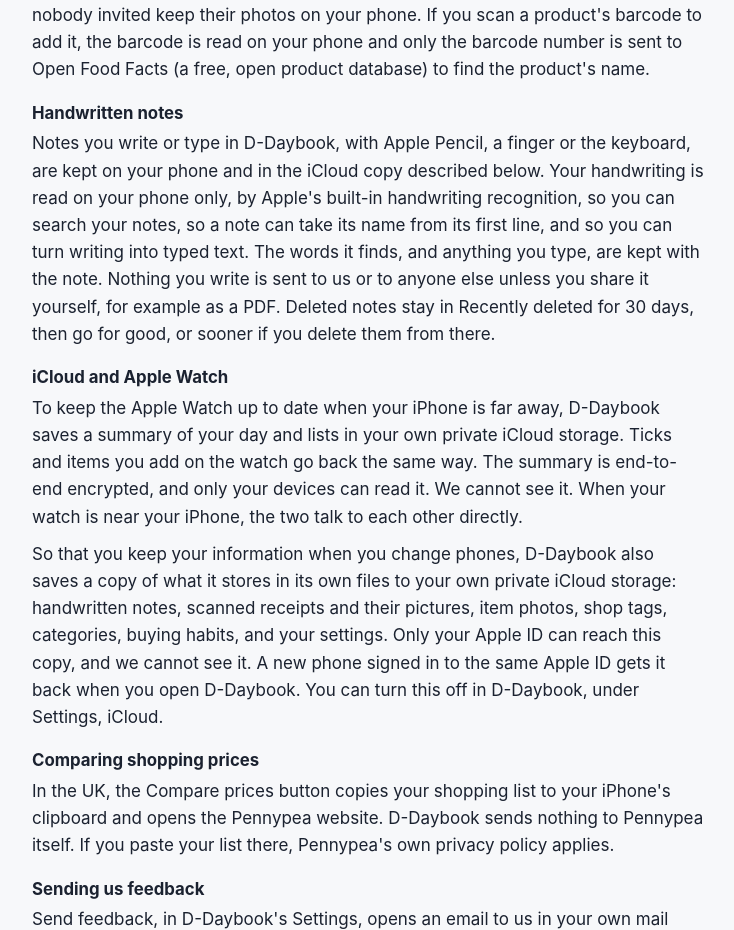
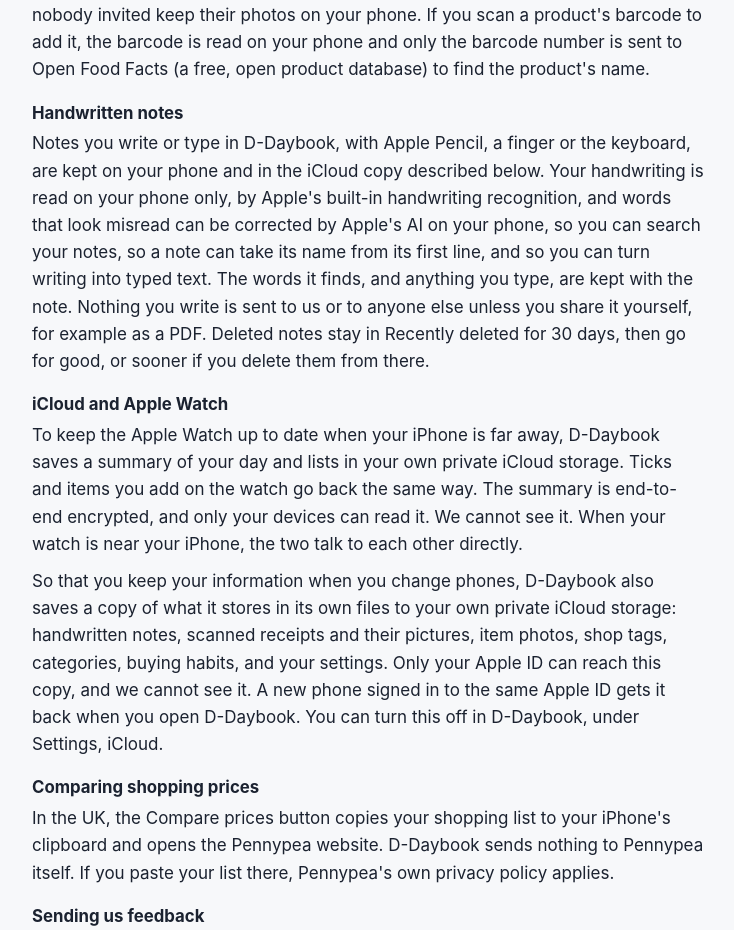
Before and after one commit to D-DayDeveloper/D-DayDeveloper.github.io, a plain HTML site: page privacy.html in a window 1280 px wide. Shown: the part 1742-2672 px from the top of the page, without its empty margins (272-1006 px from the left). Drawn offline with Linux system fonts and the light colour scheme.

Commit message:
Privacy page: handwriting fixes by on-device AI

```diff
--- a/privacy.html
+++ b/privacy.html
@@ -74,7 +74,7 @@
     <p>If you scan a paper receipt, D-Daybook uses the camera (or a photo you choose) only for that. The receipt is read on your phone by Apple's built-in text reading. The picture is kept on your phone, so you can look at it again or show it in a shop, and is never sent anywhere unless you share it yourself. D-Daybook keeps the shop name, date, total and each item with its price in a small file on your phone, to tick off your shopping list, show what you spent and show what things usually cost at each shop. You can delete any scanned receipt, with its picture, in Shopping, Spending. You can also put a photo on a shopping item (taken with the camera or chosen from your photos); it is shrunk and kept on your phone; only a short link to it is added to the item in Apple Reminders. If you invite people to share the photos on a shopping list, that list's photos are also kept in an iCloud space that only those people can see (Apple's iCloud sharing; D-Daybook has no server). Lists with nobody invited keep their photos on your phone. If you scan a product's barcode to add it, the barcode is read on your phone and only the barcode number is sent to Open Food Facts (a free, open product database) to find the product's name.</p>
 
     <h3>Handwritten notes</h3>
-    <p>Notes you write or type in D-Daybook, with Apple Pencil, a finger or the keyboard, are kept on your phone and in the iCloud copy described below. Your handwriting is read on your phone only, by Apple's built-in handwriting recognition, so you can search your notes, so a note can take its name from its first line, and so you can turn writing into typed text. The words it finds, and anything you type, are kept with the note. Nothing you write is sent to us or to anyone else unless you share it yourself, for example as a PDF. Deleted notes stay in Recently deleted for 30 days, then go for good, or sooner if you delete them from there.</p>
+    <p>Notes you write or type in D-Daybook, with Apple Pencil, a finger or the keyboard, are kept on your phone and in the iCloud copy described below. Your handwriting is read on your phone only, by Apple's built-in handwriting recognition, and words that look misread can be corrected by Apple's AI on your phone, so you can search your notes, so a note can take its name from its first line, and so you can turn writing into typed text. The words it finds, and anything you type, are kept with the note. Nothing you write is sent to us or to anyone else unless you share it yourself, for example as a PDF. Deleted notes stay in Recently deleted for 30 days, then go for good, or sooner if you delete them from there.</p>
 
     <h3>iCloud and Apple Watch</h3>
     <p>To keep the Apple Watch up to date when your iPhone is far away, D-Daybook saves a summary of your day and lists in your own private iCloud storage. Ticks and items you add on the watch go back the same way. The summary is end-to-end encrypted, and only your devices can read it. We cannot see it. When your watch is near your iPhone, the two talk to each other directly.</p>
```
